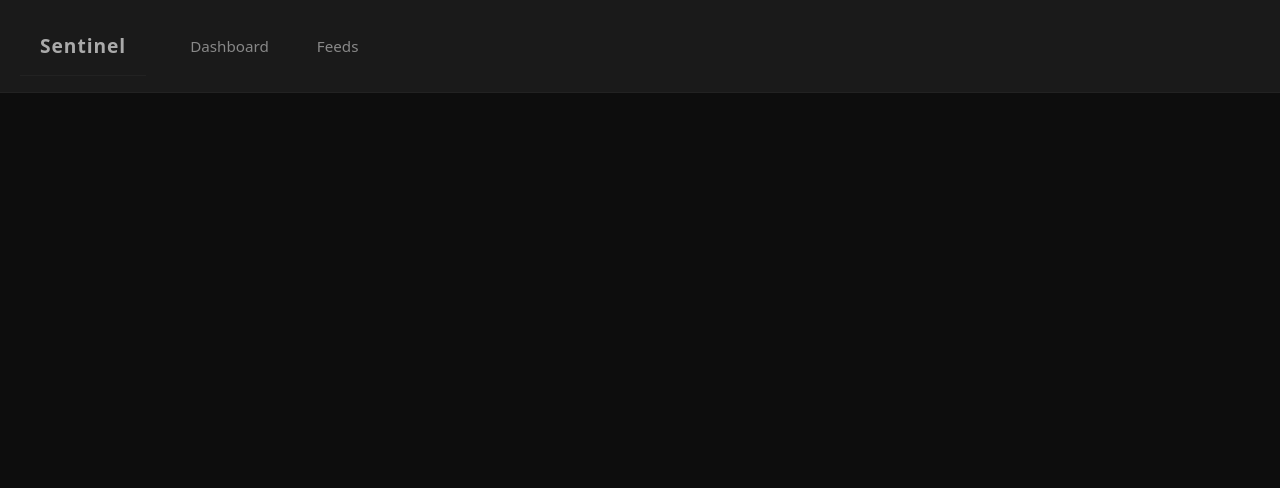
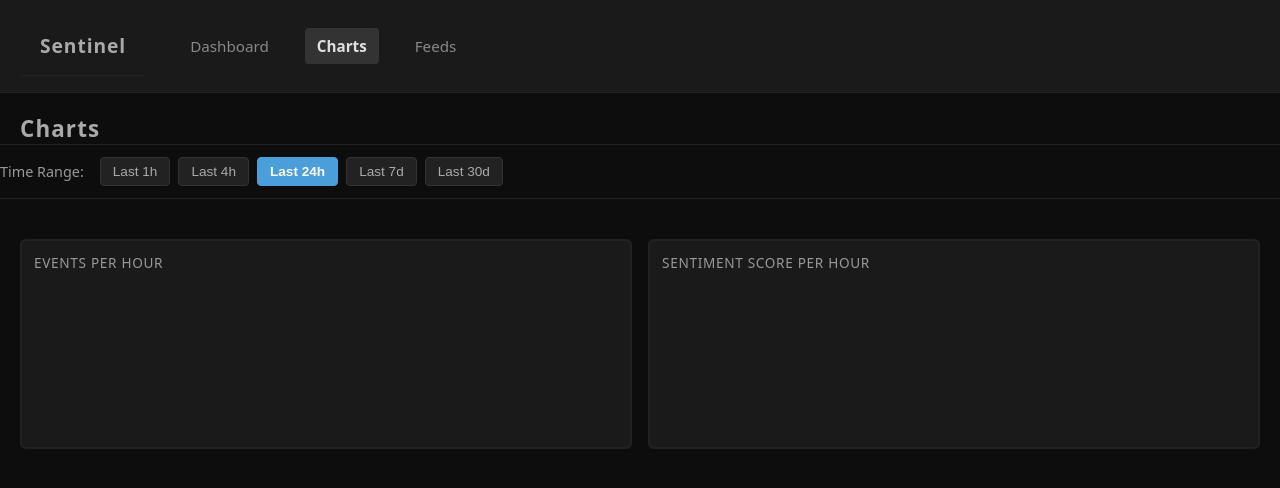
Before and after one commit to kilgorjn/Sentinel, a Vue app in the folder frontend/: page /charts in a window 1280 px wide. Shown: the top 488 px of the page. Built offline with nearby package versions, Linux system fonts and the light colour scheme; no server answers; the HTML template or start-up script is replaced by a standard one.

Commit message:
feat: Enhance charts with time range selector and dynamic data fetching

```diff
--- a/frontend/src/App.vue
+++ b/frontend/src/App.vue
@@ -13,6 +13,9 @@ const route = useRoute()
         <nav class="nav">
           <RouterLink to="/" :class="{ active: route.path === '/' }" class="nav-link">
             Dashboard
+          </RouterLink>
+          <RouterLink to="/charts" :class="{ active: route.path === '/charts' }" class="nav-link">
+            Charts
           </RouterLink>
           <RouterLink to="/feeds" :class="{ active: route.path === '/feeds' }" class="nav-link">
             Feeds
--- a/frontend/src/components/EventChart.vue
+++ b/frontend/src/components/EventChart.vue
@@ -9,15 +9,34 @@ import {
 
 Chart.register(LineController, LineElement, PointElement, LinearScale, CategoryScale, Tooltip, Legend)
 
-const props = defineProps({ timeseries: Object, hiddenClasses: Object })
+const props = defineProps({
+  timeseries: Object,
+  hiddenClasses: Object,
+  expanded: { type: Boolean, default: false },
+  hours: { type: Number, default: 24 },
+})
 const timezone = inject('timezone', { value: 'America/New_York' })
 const canvas = ref(null)
 let chart = null
 
 function fmtLabel(iso) {
-  return new Date(iso).toLocaleTimeString('en-US', {
+  const d = new Date(iso)
+  if (props.hours > 24) {
+    // Show "MM/DD HH:MM" for multi-day views
+    return d.toLocaleDateString('en-US', {
+      timeZone: timezone.value,
+      month: 'numeric',
+      day: 'numeric',
+    }) + ' ' + d.toLocaleTimeString('en-US', {
+      timeZone: timezone.value,
+      hour: '2-digit',
+      minute: '2-digit',
+    })
+  }
+  return d.toLocaleTimeString('en-US', {
     timeZone: timezone.value,
-    hour: '2-digit', minute: '2-digit',
+    hour: '2-digit',
+    minute: '2-digit',
   })
 }
 
@@ -71,7 +90,7 @@ function buildChart() {
       maintainAspectRatio: false,
       interaction: { mode: 'index', intersect: false },
       plugins: {
-        legend: { display: false },
+        legend: { display: props.expanded },
         tooltip: {
           backgroundColor: '#1a1a1a',
           borderColor: '#333',
@@ -83,13 +102,13 @@ function buildChart() {
       },
       scales: {
         x: {
-          ticks: { display: false },
-          grid: { color: '#1a1a1a' },
+          ticks: { display: props.expanded, maxTicksLimit: 10 },
+          grid: { color: props.expanded ? '#252525' : '#1a1a1a' },
         },
         y: {
           beginAtZero: true,
-          ticks: { color: '#555', font: { size: 10 }, precision: 0 },
-          grid: { color: '#1a1a1a' },
+          ticks: { color: props.expanded ? '#888' : '#555', font: { size: 10 }, precision: 0 },
+          grid: { color: props.expanded ? '#252525' : '#1a1a1a' },
         },
       },
     },
@@ -99,6 +118,8 @@ function buildChart() {
 onMounted(buildChart)
 watch(() => props.timeseries, buildChart, { deep: true })
 watch(() => props.hiddenClasses, buildChart)
+watch(() => props.expanded, buildChart)
+watch(() => props.hours, buildChart)
 onUnmounted(() => { if (chart) chart.destroy() })
 </script>
 
--- a/frontend/src/components/SentimentChart.vue
+++ b/frontend/src/components/SentimentChart.vue
@@ -9,15 +9,33 @@ import {
 
 Chart.register(BarController, BarElement, LinearScale, CategoryScale, Tooltip)
 
-const props = defineProps({ sentimentTimeseries: Object })
+const props = defineProps({
+  sentimentTimeseries: Object,
+  expanded: { type: Boolean, default: false },
+  hours: { type: Number, default: 24 },
+})
 const timezone = inject('timezone', { value: 'America/New_York' })
 const canvas = ref(null)
 let chart = null
 
 function fmtLabel(iso) {
-  return new Date(iso).toLocaleTimeString('en-US', {
+  const d = new Date(iso)
+  if (props.hours > 24) {
+    // Show "MM/DD HH:MM" for multi-day views
+    return d.toLocaleDateString('en-US', {
+      timeZone: timezone.value,
+      month: 'numeric',
+      day: 'numeric',
+    }) + ' ' + d.toLocaleTimeString('en-US', {
+      timeZone: timezone.value,
+      hour: '2-digit',
+      minute: '2-digit',
+    })
+  }
+  return d.toLocaleTimeString('en-US', {
     timeZone: timezone.value,
-    hour: '2-digit', minute: '2-digit',
+    hour: '2-digit',
+    minute: '2-digit',
   })
 }
 
@@ -54,7 +72,7 @@ function buildChart() {
       maintainAspectRatio: false,
       interaction: { mode: 'index', intersect: false },
       plugins: {
-        legend: { display: false },
+        legend: { display: props.expanded },
         tooltip: {
           backgroundColor: '#1a1a1a',
           borderColor: '#333',
@@ -73,20 +91,20 @@ function buildChart() {
       },
       scales: {
         x: {
-          ticks: { display: false },
-          grid: { color: '#1a1a1a' },
+          ticks: { display: props.expanded, maxTicksLimit: 10 },
+          grid: { color: props.expanded ? '#252525' : '#1a1a1a' },
         },
         y: {
           min: -1,
           max: 1,
           ticks: {
-            color: '#555',
+            color: props.expanded ? '#888' : '#555',
             font: { size: 9 },
             stepSize: 1,
             callback: v => v === 1 ? '+1' : v === -1 ? '−1' : '0',
           },
           grid: {
-            color: ctx => ctx.tick.value === 0 ? '#333' : '#1a1a1a',
+            color: ctx => ctx.tick.value === 0 ? '#333' : (props.expanded ? '#252525' : '#1a1a1a'),
           },
         },
       },
@@ -96,6 +114,8 @@ function buildChart() {
 
 onMounted(buildChart)
 watch(() => props.sentimentTimeseries, buildChart, { deep: true })
+watch(() => props.expanded, buildChart)
+watch(() => props.hours, buildChart)
 onUnmounted(() => { if (chart) chart.destroy() })
 </script>
 
--- /dev/null
+++ b/frontend/src/components/TimeRangeSelector.vue
@@ -0,0 +1,83 @@
+<script setup>
+const props = defineProps({
+  modelValue: { type: Number, default: 24 },
+})
+
+const emit = defineEmits(['update:modelValue'])
+
+const presets = [
+  { label: 'Last 1h', hours: 1 },
+  { label: 'Last 4h', hours: 4 },
+  { label: 'Last 24h', hours: 24 },
+  { label: 'Last 7d', hours: 168 },
+  { label: 'Last 30d', hours: 720 },
+]
+
+function select(hours) {
+  emit('update:modelValue', hours)
+}
+</script>
+
+<template>
+  <div class="time-range-selector">
+    <span class="label">Time Range:</span>
+    <div class="preset-group">
+      <button
+        v-for="preset in presets"
+        :key="preset.hours"
+        :class="{ active: modelValue === preset.hours }"
+        @click="select(preset.hours)"
+      >
+        {{ preset.label }}
+      </button>
+    </div>
+  </div>
+</template>
+
+<style scoped>
+.time-range-selector {
+  display: flex;
+  align-items: center;
+  gap: 16px;
+  margin-bottom: 20px;
+  padding: 12px 0;
+  border-bottom: 1px solid #222;
+}
+
+.label {
+  color: #999;
+  font-size: 0.9rem;
+  font-weight: 500;
+  white-space: nowrap;
+}
+
+.preset-group {
+  display: flex;
+  gap: 8px;
+  flex-wrap: wrap;
+}
+
+button {
+  padding: 6px 12px;
+  background: #222;
+  color: #aaa;
+  border: 1px solid #333;
+  border-radius: 4px;
+  font-size: 0.85rem;
+  cursor: pointer;
+  transition: all 0.2s;
+}
+
+button:hover {
+  background: #2a2a2a;
+  color: #ccc;
+  border-color: #444;
+}
+
+button.active {
+  background: #4a9eda;
+  color: #fff;
+  border-color: #4a9eda;
+  font-weight: 600;
+}
+</style>
--- /dev/null
+++ b/frontend/src/pages/ChartsPage.vue
@@ -0,0 +1,214 @@
+<script setup>
+import { ref, provide, onMounted, onUnmounted, watch } from 'vue'
+import TimeRangeSelector from '../components/TimeRangeSelector.vue'
+import EventChart from '../components/EventChart.vue'
+import SentimentChart from '../components/SentimentChart.vue'
+
+const selectedHours = ref(24)
+const timeseries = ref({ labels: [], high: [], medium: [], low: [] })
+const sentimentTimeseries = ref({ labels: [], scores: [] })
+const selectedChart = ref(null)  // null | 'events' | 'sentiment'
+const timezone = ref('America/New_York')
+const lastRefresh = ref(null)
+
+provide('timezone', timezone)
+
+async function refresh() {
+  try {
+    const [tsRes, stRes] = await Promise.all([
+      fetch(`/api/events/timeseries?hours=${selectedHours.value}`),
+      fetch(`/api/events/sentiment-timeseries?hours=${selectedHours.value}`),
+    ])
+    timeseries.value = await tsRes.json()
+    sentimentTimeseries.value = await stRes.json()
+    lastRefresh.value = new Date().toLocaleTimeString('en-US', { timeZone: timezone.value, hour: '2-digit', minute: '2-digit' }) + ' ET'
+  } catch (e) {
+    console.error('Refresh failed:', e)
+  }
+}
+
+let timer
+onMounted(async () => {
+  const cfgRes = await fetch('/api/config').catch(() => null)
+  if (cfgRes?.ok) {
+    const cfg = await cfgRes.json()
+    if (cfg.display_timezone) timezone.value = cfg.display_timezone
+  }
+  refresh()
+  timer = setInterval(refresh, 30_000)
+})
+onUnmounted(() => clearInterval(timer))
+
+watch(selectedHours, refresh)
+
+function selectChart(chart) {
+  selectedChart.value = selectedChart.value === chart ? null : chart
+}
+
+function closeDetail() {
+  selectedChart.value = null
+}
+</script>
+
+<template>
+  <h1>Charts
+    <span v-if="lastRefresh" style="font-weight:normal; font-size:0.8rem; margin-left:16px; color:#555;">
+      last updated {{ lastRefresh }}
+    </span>
+  </h1>
+
+  <TimeRangeSelector v-model="selectedHours" />
+
+  <!-- Mini Chart Row -->
+  <div class="mini-charts-row">
+    <div class="mini-chart-panel" :class="{ active: selectedChart === 'events' }" @click="selectChart('events')">
+      <span class="chart-label">Events per Hour</span>
+      <div class="chart-area">
+        <EventChart :timeseries="timeseries" :hidden-classes="new Set()" :hours="selectedHours" />
+      </div>
+      <span class="expand-hint">▶</span>
+    </div>
+
+    <div class="mini-chart-panel" :class="{ active: selectedChart === 'sentiment' }" @click="selectChart('sentiment')">
+      <span class="chart-label">Sentiment Score per Hour</span>
+      <div class="chart-area">
+        <SentimentChart :sentiment-timeseries="sentimentTimeseries" :hours="selectedHours" />
+      </div>
+      <span class="expand-hint">▶</span>
+    </div>
+  </div>
+
+  <!-- Expanded Chart Detail -->
+  <div v-if="selectedChart === 'events'" class="chart-detail">
+    <div class="detail-header">
+      <h2>Events per Hour — {{ selectedHours }} hour{{ selectedHours !== 1 ? 's' : '' }} view</h2>
+      <button class="close-btn" @click="closeDetail">✕</button>
+    </div>
+    <div class="expanded-chart">
+      <EventChart :timeseries="timeseries" :hidden-classes="new Set()" :hours="selectedHours" expanded />
+    </div>
+  </div>
+
+  <div v-if="selectedChart === 'sentiment'" class="chart-detail">
+    <div class="detail-header">
+      <h2>Sentiment Score per Hour — {{ selectedHours }} hour{{ selectedHours !== 1 ? 's' : '' }} view</h2>
+      <button class="close-btn" @click="closeDetail">✕</button>
+    </div>
+    <div class="expanded-chart">
+      <SentimentChart :sentiment-timeseries="sentimentTimeseries" :hours="selectedHours" expanded />
+    </div>
+  </div>
+</template>
+
+<style scoped>
+h1 {
+  padding: 20px 20px 0;
+  font-size: 1.4rem;
+  font-weight: 600;
+  margin-bottom: 0;
+}
+
+.mini-charts-row {
+  display: grid;
+  grid-template-columns: 1fr 1fr;
+  gap: 16px;
+  padding: 20px 20px;
+  margin-bottom: 20px;
+}
+
+.mini-chart-panel {
+  display: flex;
+  flex-direction: column;
+  background: #1a1a1a;
+  border: 2px solid #222;
+  border-radius: 6px;
+  padding: 12px;
+  min-height: 200px;
+  cursor: pointer;
+  transition: all 0.2s;
+  position: relative;
+}
+
+.mini-chart-panel:hover {
+  background: #222;
+  border-color: #333;
+}
+
+.mini-chart-panel.active {
+  background: #252525;
+  border-color: #4a9eda;
+}
+
+.chart-label {
+  font-size: 0.85rem;
+  color: #999;
+  font-weight: 500;
+  margin-bottom: 8px;
+  text-transform: uppercase;
+  letter-spacing: 0.05em;
+}
+
+.chart-area {
+  flex: 1;
+  min-height: 0;
+}
+
+.expand-hint {
+  position: absolute;
+  top: 50%;
+  right: 12px;
+  transform: translateY(-50%);
+  font-size: 1.2rem;
+  color: #666;
+  opacity: 0;
+  transition: opacity 0.2s;
+}
+
+.mini-chart-panel:hover .expand-hint {
+  opacity: 1;
+  color: #999;
+}
+
+/* Expanded Chart Detail */
+.chart-detail {
+  background: #1a1a1a;
+  border: 2px solid #222;
+  border-top: 2px solid #4a9eda;
+  border-radius: 6px;
+  margin: 0 20px 20px;
+  padding: 16px;
+}
+
+.detail-header {
+  display: flex;
+  justify-content: space-between;
+  align-items: center;
+  margin-bottom: 16px;
+  padding-bottom: 12px;
+  border-bottom: 1px solid #222;
+}
+
+.detail-header h2 {
+  font-size: 1rem;
+  font-weight: 600;
+  margin: 0;
+}
+
+.close-btn {
+  background: none;
+  border: none;
+  color: #999;
+  font-size: 1.2rem;
+  cursor: pointer;
+  padding: 4px 8px;
+  transition: color 0.2s;
+}
+
+.close-btn:hover {
+  color: #ccc;
+}
+
+.expanded-chart {
+  height: 380px;
+}
+</style>
--- a/frontend/src/pages/DashboardPage.vue
+++ b/frontend/src/pages/DashboardPage.vue
@@ -1,9 +1,10 @@
 <script setup>
-import { ref, computed, provide, onMounted, onUnmounted } from 'vue'
-import SurgeAlert       from '../components/SurgeAlert.vue'
-import SummaryBar       from '../components/SummaryBar.vue'
-import NarrativeSummary from '../components/NarrativeSummary.vue'
-import EventFeed        from '../components/EventFeed.vue'
+import { ref, computed, provide, onMounted, onUnmounted, watch } from 'vue'
+import SurgeAlert        from '../components/SurgeAlert.vue'
+import SummaryBar        from '../components/SummaryBar.vue'
+import NarrativeSummary  from '../components/NarrativeSummary.vue'
+import EventFeed         from '../components/EventFeed.vue'
+import TimeRangeSelector from '../components/TimeRangeSelector.vue'
 
 const events      = ref([])
 const summary     = ref({ counts: [], total: 0, overall_sentiment: null, overall_sentiment_score: 0 })
@@ -13,6 +14,7 @@ const timeseries          = ref({ labels: [], high: [], medium: [], low: [] })
 const sentimentTimeseries = ref({ labels: [], scores: [] })
 const lastRefresh = ref(null)
 const hiddenClasses = ref(new Set())
+const selectedHours = ref(24)
 
 const timezone = ref('America/New_York')
 provide('timezone', timezone)
@@ -38,11 +40,11 @@ async function refresh() {
   try {
     const [evRes, sumRes, surRes, narRes, tsRes, stRes] = await Promise.all([
       fetch('/api/events?limit=200'),
-      fetch('/api/events/summary'),
+      fetch(`/api/events/summary?hours=${selectedHours.value}`),
       fetch('/api/surge'),
       fetch('/api/events/narrative'),
-      fetch('/api/events/timeseries'),
-      fetch('/api/events/sentiment-timeseries'),
+      fetch(`/api/events/timeseries?hours=${selectedHours.value}`),
+      fetch(`/api/events/sentiment-timeseries?hours=${selectedHours.value}`),
     ])
     events.value             = await evRes.json()
     summary.value            = await sumRes.json()
@@ -67,6 +69,8 @@ onMounted(async () => {
   timer = setInterval(refresh, 30_000)
 })
 onUnmounted(() => clearInterval(timer))
+
+watch(selectedHours, refresh)
 </script>
 
 <template>
@@ -76,7 +80,8 @@ onUnmounted(() => clearInterval(timer))
     </span>
   </h1>
   <SurgeAlert        :surge="surge" />
-  <SummaryBar        :summary="summary" :hidden-classes="hiddenClasses" :timeseries="timeseries" :sentiment-timeseries="sentimentTimeseries" @filter="setFilter" />
+  <TimeRangeSelector v-model="selectedHours" />
+  <SummaryBar        :summary="summary" :hidden-classes="hiddenClasses" :timeseries="timeseries" :sentiment-timeseries="sentimentTimeseries" :hours="selectedHours" @filter="setFilter" />
   <NarrativeSummary  :narrative="narrative" />
   <EventFeed         :events="filteredEvents" :hidden-classes="hiddenClasses" />
 </template>
--- a/frontend/src/router.js
+++ b/frontend/src/router.js
@@ -1,6 +1,7 @@
 import { createRouter, createWebHistory } from 'vue-router'
 import DashboardPage from './pages/DashboardPage.vue'
 import FeedsPage from './pages/FeedsPage.vue'
+import ChartsPage from './pages/ChartsPage.vue'
 
 const routes = [
   {
@@ -13,6 +14,11 @@ const routes = [
     name: 'Feeds',
     component: FeedsPage,
   },
+  {
+    path: '/charts',
+    name: 'Charts',
+    component: ChartsPage,
+  },
 ]
 
 const router = createRouter({
```
Also changed, not shown: frontend/src/components/SummaryBar.vue (+13 -4 lines), 1 other file (tests, documents, lock files or other folders).
